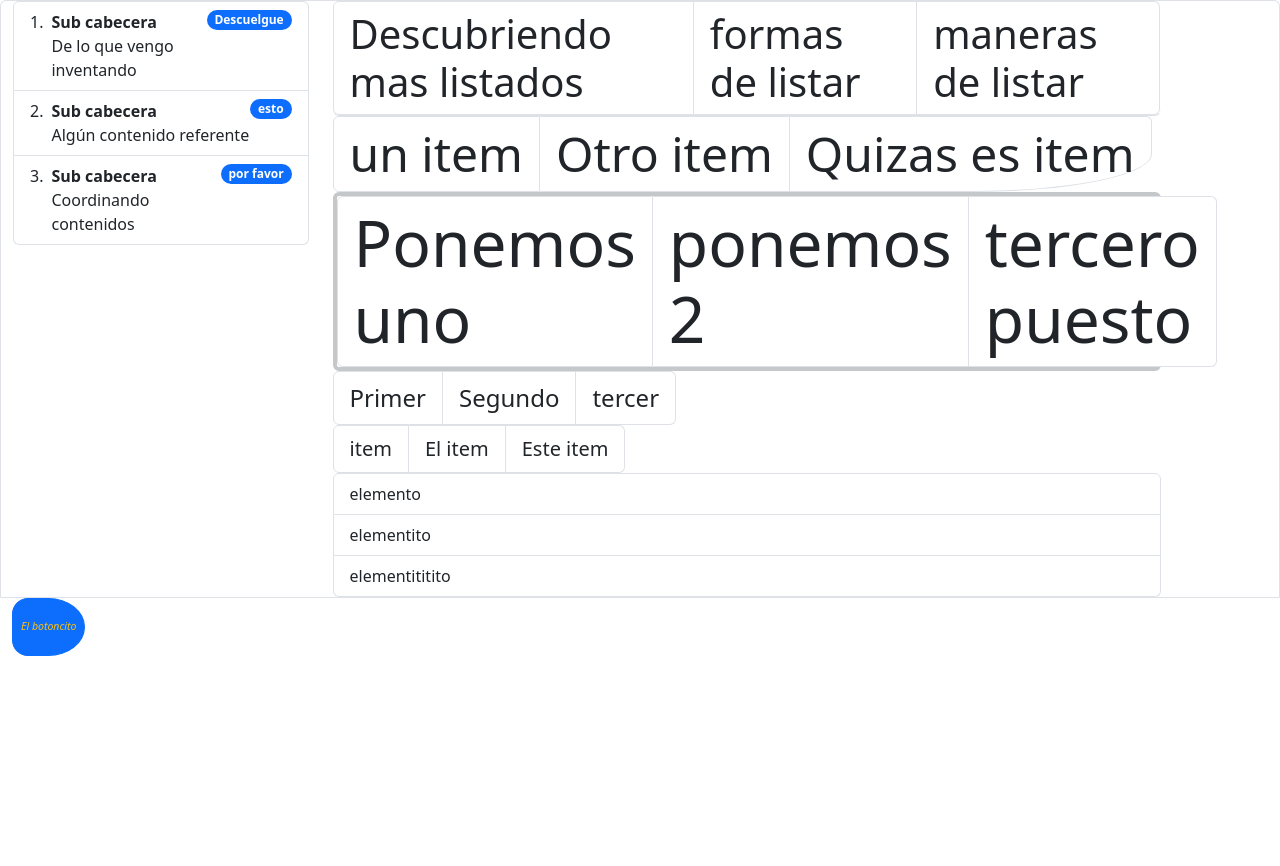
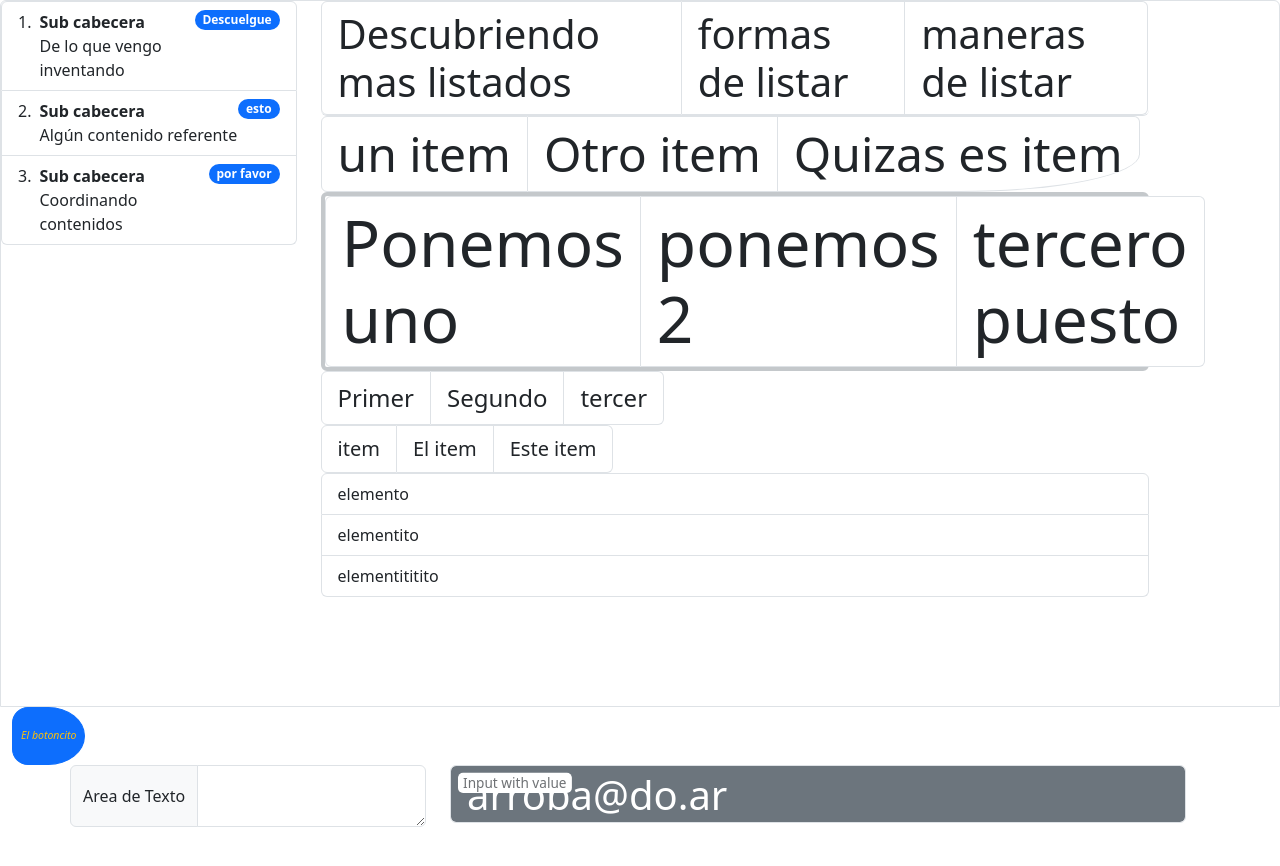
Before and after one commit to CursoEGG001/guia17, a plain HTML site: page BTSP-prueba01/public_html/index.html in a window 1280 px wide. Shown: the part 56-922 px from the top of the page. Before the commit the page ends 800 px from the top, so only its background shows below. Drawn offline with nearby package versions, Linux system fonts and the light colour scheme.

Commit message:
mandale colores! y dale forma!

```diff
--- a/BTSP-prueba01/public_html/index.html
+++ b/BTSP-prueba01/public_html/index.html
@@ -39,7 +39,7 @@ Click nbfs://nbhost/SystemFileSystem/Templates/Other/html.html to edit this temp
                 </nav>
             </div>
         </div>
-        <div class="container-fluid border border-right-0 rounded-top">
+        <div class="container-fluid border border-right-0 rounded-top ratio ratio-16x9">
             <div class="row">
                 <div class="col-3">
                     <ol class="list-group list-group-numbered">
@@ -100,12 +100,30 @@ Click nbfs://nbhost/SystemFileSystem/Templates/Other/html.html to edit this temp
                 </div>
             </div>
         </div>
-        <div class="container-fluid ">
+        <div class="container-fluid">
             <button type="button" class="btn btn-primary text-warning rounded-4 rounded-end-circle fst-italic" style="--bs-btn-padding-y: 1.25rem; --bs-btn-padding-x: .5rem; --bs-btn-font-size: .66rem;">
                 El botoncito
             </button>
+            <br><!-- Fin de linea del botón -->
+            <div class="container ratio ratio-4x3">
+                <div class="row">
+                    <div class="col-4">
+                        <div class="input-group">
+                            <span class="input-group-text focus-ring">Area de Texto</span>
+                            <textarea class="form-control" aria-label="With textarea"></textarea>
+                        </div>
+                    </div>
+                    <div class="col-8">
+                        <form class="form-floating ">
+                            <input type="email" class="form-control fs-1 text-bg-secondary p-3" id="floatingInputValue" placeholder="name@example.com" value="arroba@do.ar">
+                            <label for="floatingInputValue">Input with value</label>
+                        </form>
+                    </div>
+                </div>
+            </div>
+        </div>
 
-        </div>
+
         <script src="https://cdn.jsdelivr.net/npm/bootstrap@5.3.1/dist/js/bootstrap.bundle.min.js" integrity="sha384-HwwvtgBNo3bZJJLYd8oVXjrBZt8cqVSpeBNS5n7C8IVInixGAoxmnlMuBnhbgrkm" crossorigin="anonymous"></script>
     </body>
 </html>
```
